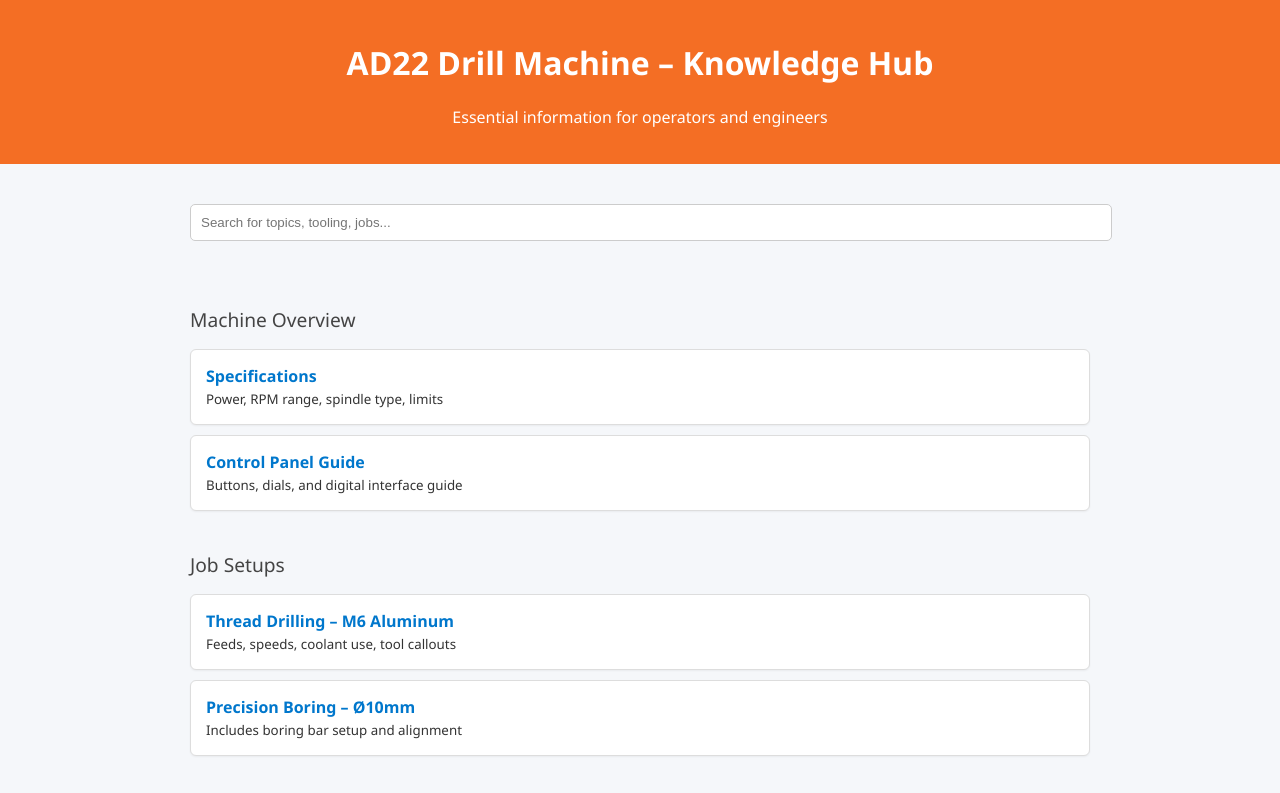
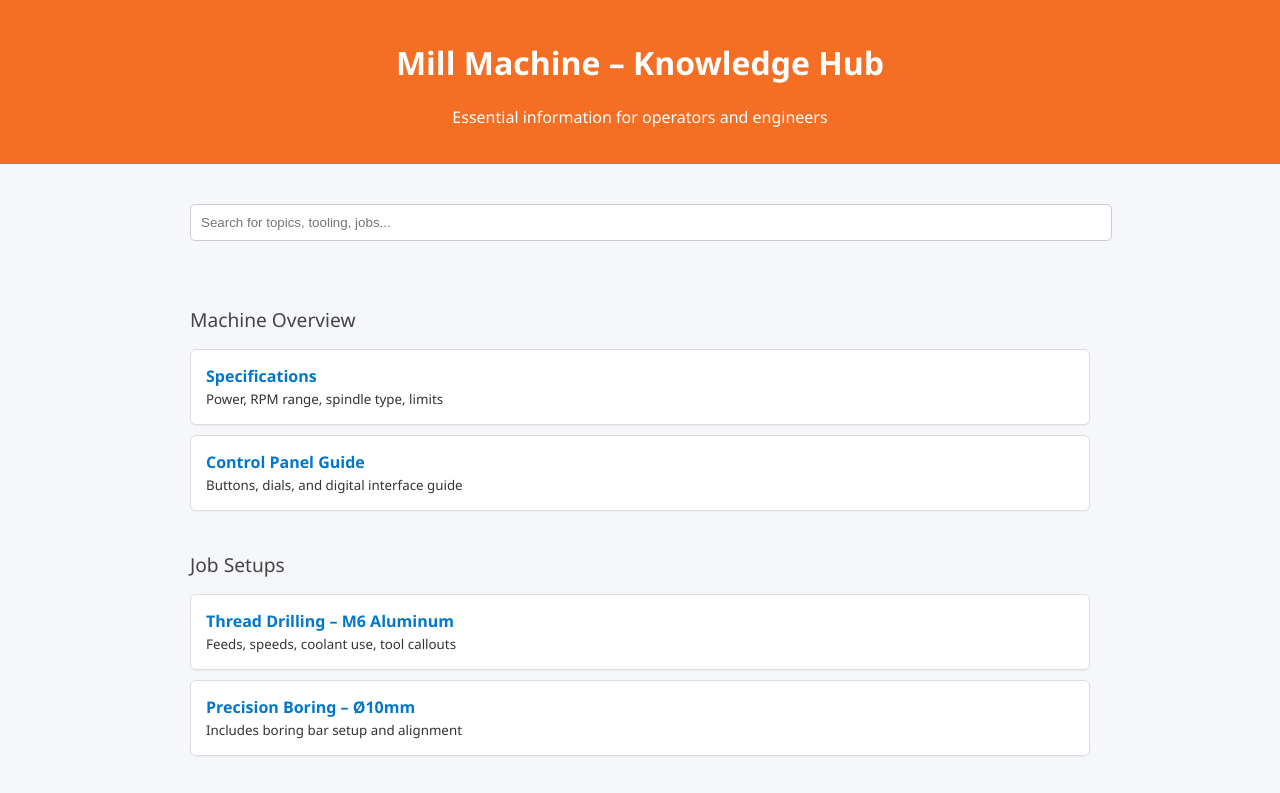
Before and after one commit to jhherre3/Machine-Knowledge, a plain HTML site: page index.html in a window 1280 px wide. Shown: the top 793 px of the page. Drawn offline with Linux system fonts and the light colour scheme.

Commit message:
Update index.html

```diff
--- a/index.html
+++ b/index.html
@@ -69,7 +69,7 @@
 </head>
 <body>
     <header>
-        <h1>AD22 Drill Machine – Knowledge Hub</h1>
+        <h1>Mill Machine – Knowledge Hub</h1>
         <p>Essential information for operators and engineers</p>
     </header>
     <main>
```
